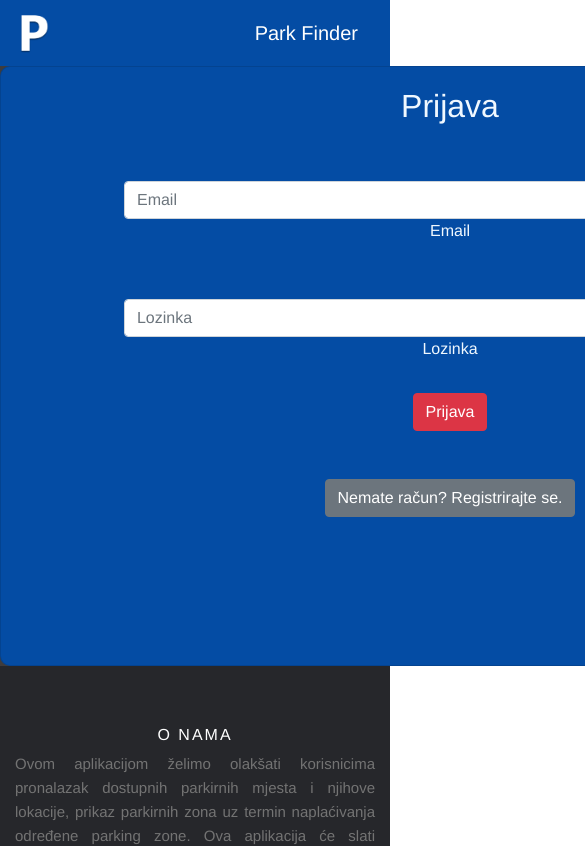
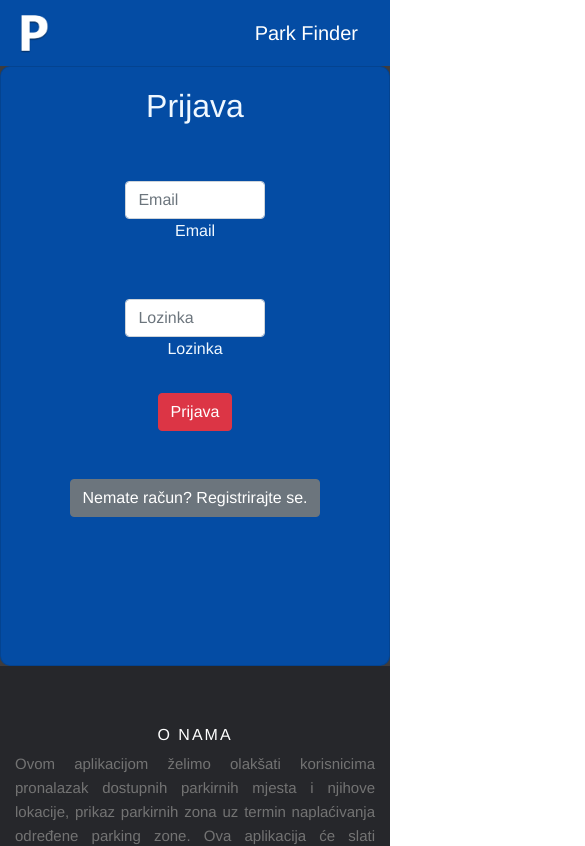
Before and after one commit to marijanciceran25/Ja-i-dani, a Vue app: page / in a window 390 px wide. Shown: the top 846 px of the page, 585 px wide, since content can reach past the window. Built offline with nearby package versions, Linux system fonts and the light colour scheme; no server answers; what vue-browser-geolocation would draw is missing.

Commit message:
mobilna4

```diff
--- a/src/views/Sign_in.vue
+++ b/src/views/Sign_in.vue
@@ -21,7 +21,7 @@
             </div>
             <br>
            <br>
-            <div class="form-group4">
+            <div class="form-group3">
                 <input
                     type="password"
                     v-model="password"
@@ -135,20 +135,16 @@ div.form_group1 {
 div.card {
 
     border-radius: 10px;
-    max-width:100%;
-    width: 900px;
+    width: auto;
 
 
 }
 
 
-.form-group4 {
-    margin-left: 12%;
-    margin-right: 12%;
-}
+
 .form-group3 {
-    margin-left: 12%;
-    margin-right: 12%;
+   margin-left: 30%;
+   margin-right: 30%;
 }
 
 
--- a/src/views/Sign_up.vue
+++ b/src/views/Sign_up.vue
@@ -199,11 +199,12 @@ margin: 0%;
 }
 
 
+
 div.card {
     background-color: #044ca4 !important;
     color: white !important;
     border-radius: 10px;
-    width:900px;
+    width:auto;
     height: 770px;
 
 
@@ -216,11 +217,7 @@ div.card {
     color: aliceblue;
 }
 
-.form-group3 {
-    margin-left: 10%;
-    margin-right: 10%;
 
-}
 
 
 .usporedba {
```
